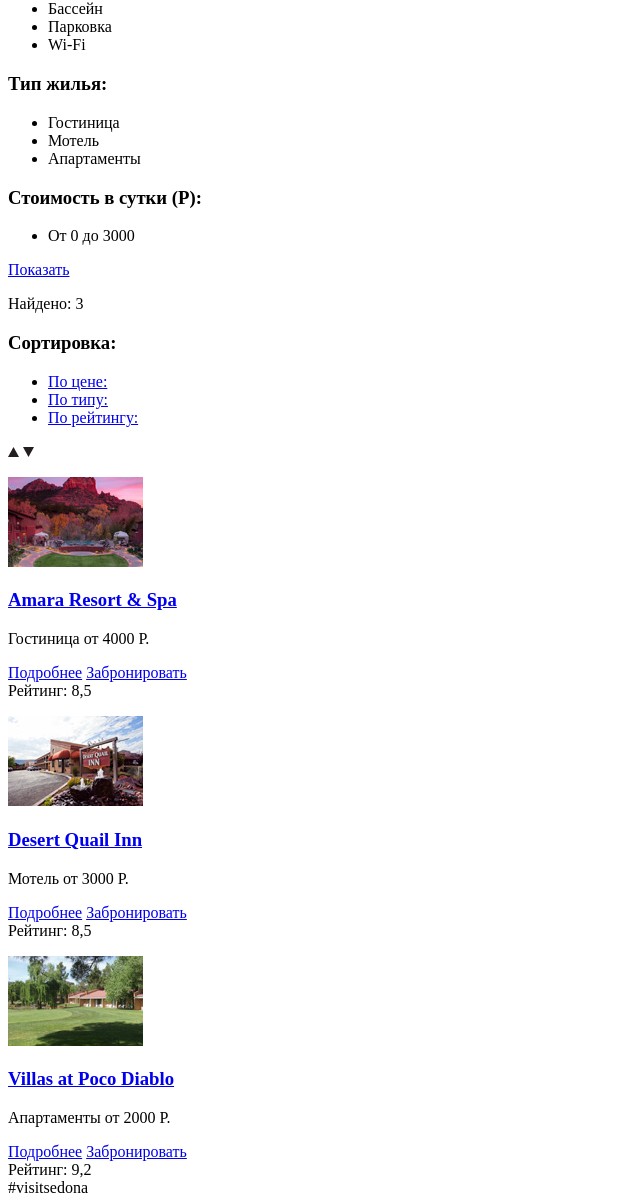
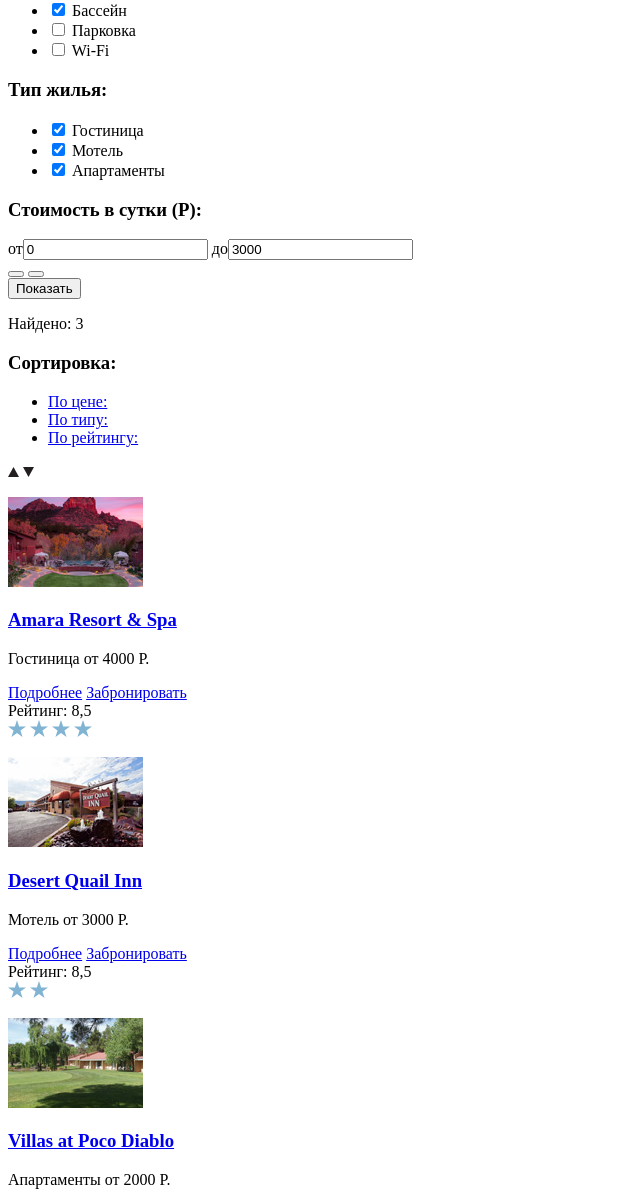
Before and after one commit to angelinalanders/911787-sedona, a plain HTML site: page inner.html in a window 1280 px wide. Shown: the part 230-1432 px from the top of the page, without its empty margins (0-640 px from the left). Drawn offline with Linux system fonts and the light colour scheme.

Commit message:
Update inner.html

```diff
--- a/inner.html
+++ b/inner.html
@@ -21,23 +21,50 @@
         </nav>
     </header>
     <section class="filters">
+        <form class="filters-form" action="https://echo.htmlacademy.ru" method="post">
             <h3 class="filters-title">Инфраструктура:</h3>
             <ul class="filters-list">
-            <li>Бассейн</li>
-            <li>Парковка</li>
-            <li>Wi-Fi</li>
+                <li>
+                    <input type="checkbox" id="pool" checked>
+                    <label for="pool">Бассейн</label>
+                </li>
+                <li>
+                    <input type="checkbox" id="parking">
+                    <label for="parking">Парковка</label>
+                </li>
+                <li>
+                    <input type="checkbox" id="internet">
+                    <label for="internet">Wi-Fi</label>
+                </li>
             </ul>
             <h3 class="filters-title">Тип жилья:</h3>
             <ul class="filters-list">
-            <li>Гостиница</li>
-            <li>Мотель</li>
-            <li>Апартаменты</li>
+                <li>
+                    <input type="checkbox" id="hotel" checked>
+                    <label for="hotel">Гостиница</label>
+                </li>
+                <li>
+                    <input type="checkbox" id="motel" checked>
+                    <label for="motel">Мотель</label>
+                </li>
+                <li>
+                    <input type="checkbox" id="apartments" checked>
+                    <label for="apartments">Апартаменты</label>
+                </li>
             </ul>
             <h3 class="filters-title">Стоимость в сутки (Р):</h3>
-        <ul class="filters-list">
-            <li>От 0 до 3000</li>
-        </ul>
-        <a class="button" href="#">Показать</a>
+            <div class="price-select">
+                <label>от<input class="price" type="text" name="price-from" value="0"></label>
+                <label>до<input class="price" type="text" name="price-to" value="3000"></label>
+                <div class="scale">
+                    <button class="scale-left" type="button"></button>
+                    <button class="scale-right" type="button"></button>
+                </div>
+                <div class="show-button">
+                    <input type="submit" class="button" value="Показать">
+                </div>
+            </div>
+        </form>
     </section>
     <p class="catalog-title">Найдено: 3</p>
     <h3 class="sort-title">Сортировка:</h3>
@@ -66,7 +93,12 @@
                 <a class="button" href="#">Забронировать</a>
             </div>
             <div class="rating">Рейтинг: 8,5</div>
-            <div class="star"> </div>
+            <div class="star">
+                <img src="img/star.svg" width="18" height="17" alt="Рейтинг">
+                <img src="img/star.svg" width="18" height="17" alt="Рейтинг">
+                <img src="img/star.svg" width="18" height="17" alt="Рейтинг">
+                <img src="img/star.svg" width="18" height="17" alt="Рейтинг">
+            </div>
         </div>
         <div class="hotel-item">
             <p class="hotel-image">
@@ -83,7 +115,10 @@
                 <a class="button" href="#">Забронировать</a>
             </div>
             <div class="rating">Рейтинг: 8,5</div>
-            <div class="star"> </div>
+            <div class="star">
+                <img src="img/star.svg" width="18" height="17" alt="Рейтинг">
+                <img src="img/star.svg" width="18" height="17" alt="Рейтинг">
+            </div>
         </div>
         <div class="hotel-item">
             <p class="hotel-image">
@@ -99,7 +134,11 @@
                 <a class="button" href="#">Подробнее</a>
                 <a class="button" href="#">Забронировать</a>
                 <div class="rating">Рейтинг: 9,2</div>
-                <div class="star"> </div>
+                <div class="star">
+                    <img src="img/star.svg" width="18" height="17" alt="Рейтинг">
+                    <img src="img/star.svg" width="18" height="17" alt="Рейтинг">
+                    <img src="img/star.svg" width="18" height="17" alt="Рейтинг">
+                </div>
             </div>
         </div>
     </section>
```
Lines whose indentation alone changed are shown as unchanged.
